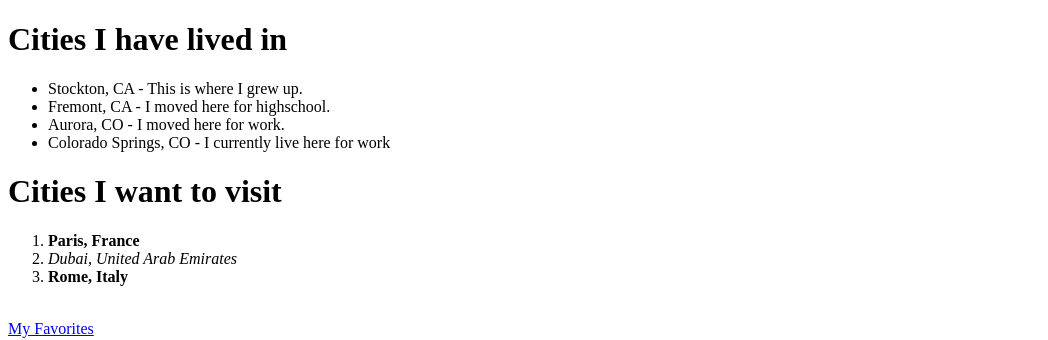
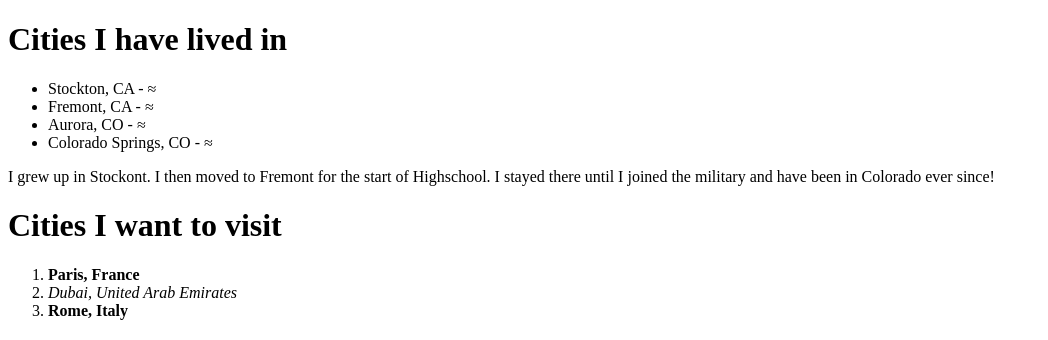
Before and after one commit to CTWills/static-website, a plain HTML site: page index.html in a window 1280 px wide. Shown: the top 340 px of the page, without its empty margins (0-1048 px from the left). Drawn offline with Linux system fonts and the light colour scheme.

Commit message:
Added p amd HTML character entities

```diff
--- a/index.html
+++ b/index.html
@@ -9,11 +9,14 @@
 <body>
     <h1>Cities I have lived in</h1>
     <ul>
-        <li>Stockton, CA <span>- This is where I grew up.</span></li>
-        <li>Fremont, CA <span>- I moved here for highschool.</span></li>
-        <li>Aurora, CO <span>- I moved here for work.</span></li>
-        <li>Colorado Springs, CO <span>- I currently live here for work</span></li>
+        <li>Stockton, CA <span>- &asymp;</span></li>
+        <li>Fremont, CA <span>- &asymp;</span></li>
+        <li>Aurora, CO <span>- &asymp;</span></li>
+        <li>Colorado Springs, CO <span>- &asymp;</span></li>
     </ul>
+    <p>
+        I grew up in Stockont. I then moved to Fremont for the start of Highschool. I stayed there until I joined the military and have been in Colorado ever since!
+    </p>
     <h1>Cities I want to visit</h1>
     <ol>
         <li>
```
